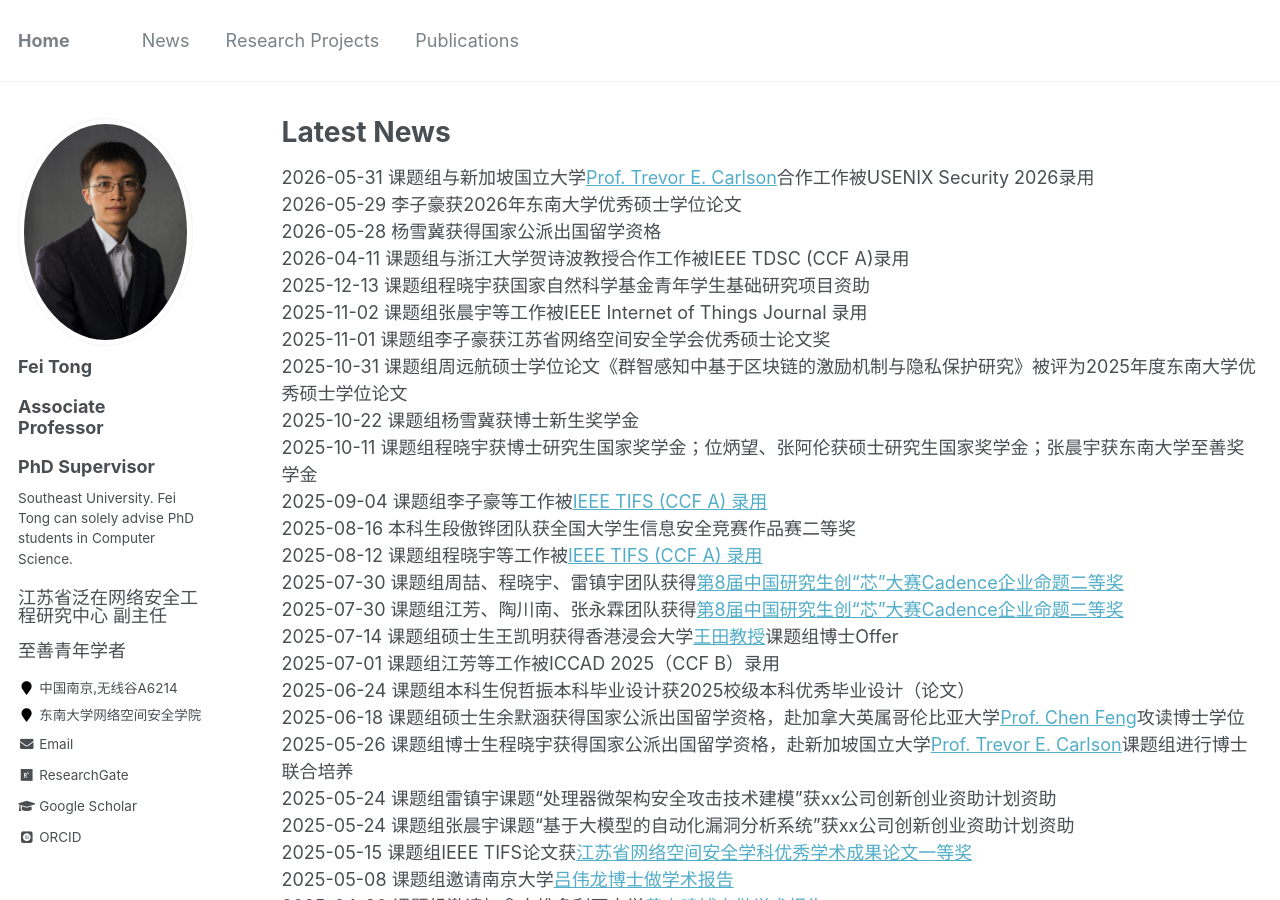
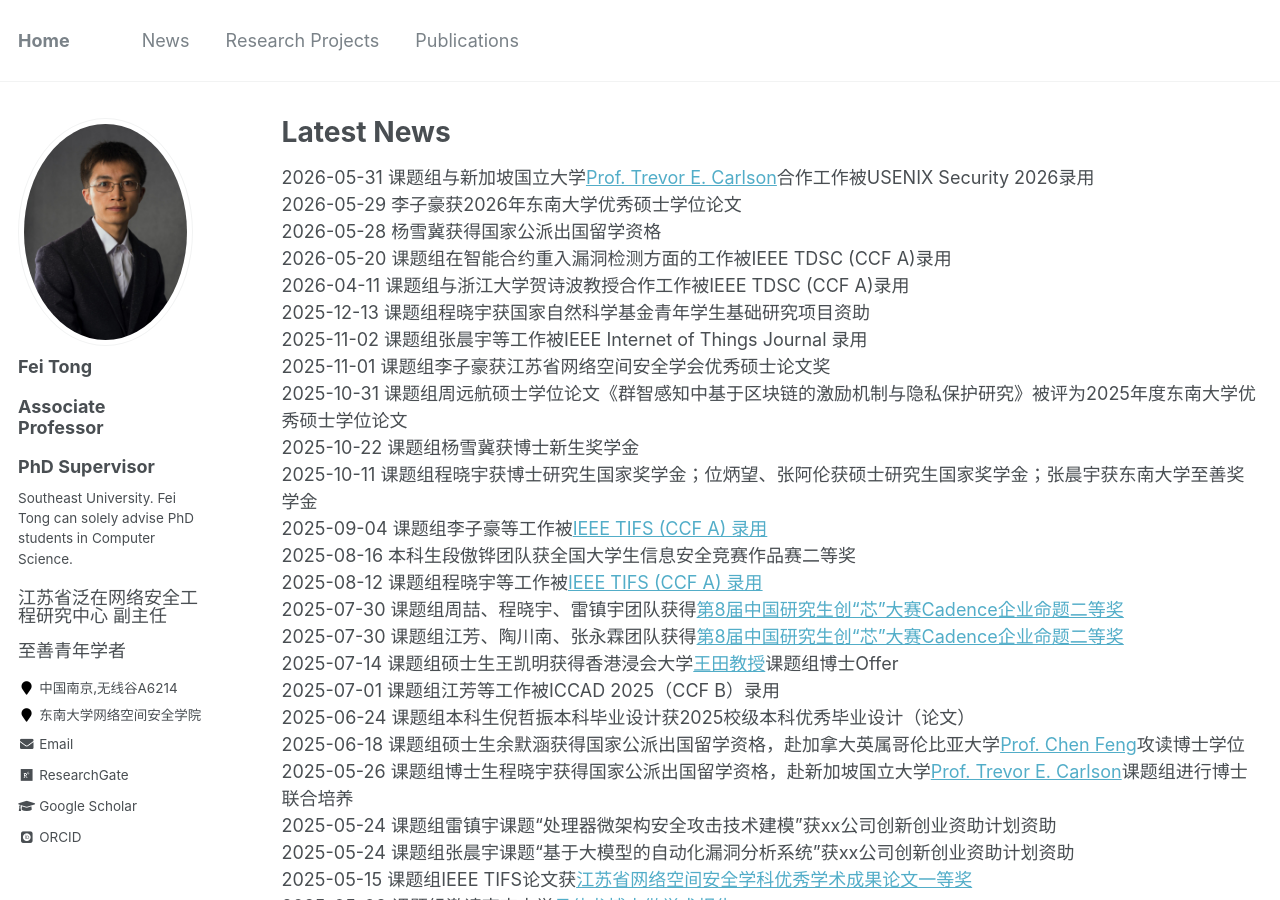
Before and after one commit to fei-tong/fei-tong.github.io, a Jekyll site: the page built from _pages/News.md, in a window 1280 px wide and 900 px high. Built offline with Jekyll 4.4.1, drawn with Linux system fonts in a browser that asks for light colours; some web fonts are replaced.

Commit message:
Update News.md

```diff
--- a/_pages/News.md
+++ b/_pages/News.md
@@ -7,6 +7,7 @@ author_profile: true
 2026-05-31 课题组与新加坡国立大学[Prof. Trevor E. Carlson](https://www.comp.nus.edu.sg/~tcarlson/)合作工作被USENIX Security 2026录用<br>
 2026-05-29 李子豪获2026年东南大学优秀硕士学位论文<br>
 2026-05-28 杨雪冀获得国家公派出国留学资格<br>
+2026-05-20 课题组在智能合约重入漏洞检测方面的工作被IEEE TDSC (CCF A)录用<br>
 2026-04-11 课题组与浙江大学贺诗波教授合作工作被IEEE TDSC (CCF A)录用<br>
 2025-12-13 课题组程晓宇获国家自然科学基金青年学生基础研究项目资助<br>
 2025-11-02 课题组张晨宇等工作被IEEE Internet of Things Journal 录用<br>
```
